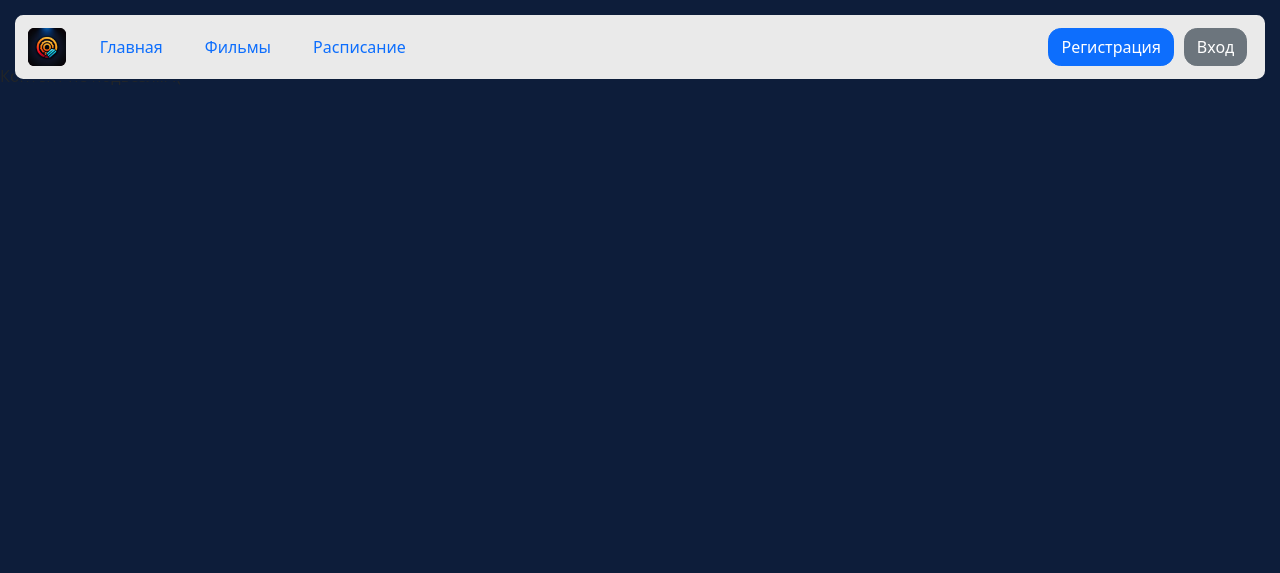
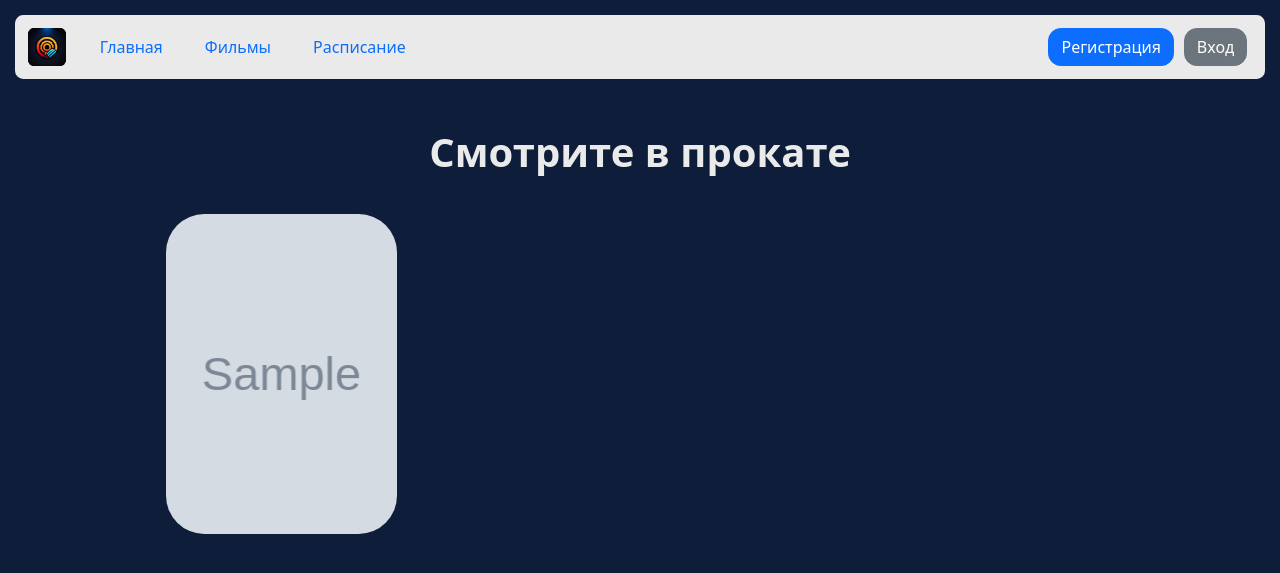
Before and after one commit to AndreiDuvakin/Django_CineSync, a Django app: template CineSync/templates/films/films_list.html in a window 1280 px wide. Shown: the top 573 px of the page. Run offline with Django 4.2, Linux system fonts and the light colour scheme; the template is opened without the code that fills it: most values are stand-ins (such as "Sample title", 1, 10 or a date in 2020); grey boxes marked "Sample" are stand-in pictures; some libraries are stand-ins or nearby versions.

Commit message:
сделал предварительную версию странички с фильмами

```diff
--- a/CineSync/films/views.py
+++ b/CineSync/films/views.py
@@ -5,7 +5,7 @@ from films.models import Film
 
 
 def films_list(request: HttpResponse) -> HttpResponse:
-    films = Film.objects.released()
+    films = Film.objects.will_be_shown()
     return render(
         request,
         'films/films_list.html',
--- /dev/null
+++ b/CineSync/static/css/films/films_list.css
@@ -0,0 +1,51 @@
+.film_preview_card {
+    width: 18vw;
+    height: 25vw;
+    margin: 1vw;
+    border-radius: 3vw;
+    display: flex;
+    align-items: flex-end;
+    justify-content: center;
+    background-size: cover;
+    background-position: center;
+    position: relative;
+}
+
+.film_preview_card_text_block {
+    position: absolute;
+    bottom: 0;
+    left: 0;
+    right: 0;
+    height: 40%;
+    background-color: rgba(13, 29, 58, 0.8);
+    padding: 1vw;
+    border-bottom-left-radius: 3vw;
+    border-bottom-right-radius: 3vw;
+    color: #eaeaea;
+    opacity: 0;
+    transition: opacity 0.5s ease;
+}
+
+.film_preview_card_text_block h3 {
+    margin-top: 0;
+    margin-bottom: 0.5vw;
+    font-size: 1.5vw;
+    font-weight: bold;
+}
+
+.film_preview_card_text_block p {
+    margin-top: 0;
+    margin-bottom: 0;
+    font-size: 1vw;
+}
+.films_list {
+    width: 84%;
+    margin-left: 12%;
+    margin-right: 12%;
+}
+.films_block {
+    margin-top: 5vw;
+}
+.film_preview_card:hover .film_preview_card_text_block {
+    opacity: 1;
+}
--- a/CineSync/static/css/home/homepage.css
+++ b/CineSync/static/css/home/homepage.css
@@ -7,3 +7,6 @@
     display: flex;
     justify-content: center;
 }
+.carousel_title {
+    margin-top: 5vw;
+}
--- a/CineSync/templates/films/films_list.html
+++ b/CineSync/templates/films/films_list.html
@@ -1 +1,23 @@
 {% extends "base.html" %}
+{% load static %}
+{% block title %}
+Фильмы
+{% endblock title %}
+{% block content %}
+<link href="{% static 'css/style.css' %}" rel="stylesheet">
+<link href="{% static 'css/films/films_list.css' %}" rel="stylesheet">
+<div class="films_block">
+    <h1 class="header_title carousel_title">Смотрите в прокате</h1>
+    <div class="films_list row row-cols-3">
+        {% for film in films %}
+        <a class="film_preview_card col" href="{% url 'films:film_details' film_id=film.id %}"
+             style="{% if film.image %}background-image: url('{{ film.image.url }}'){% else %}background-color: #eaeaea{% endif %};">
+            <div class="film_preview_card_text_block">
+                <h3>{{ film.name }}</h3>
+                <p>{{ film.description|truncatewords_html:10 }}</p>
+            </div>
+        </a>
+        {% endfor %}
+    </div>
+</div>
+{% endblock %}
--- a/CineSync/templates/users/profile.html
+++ b/CineSync/templates/users/profile.html
@@ -1,6 +1,6 @@
 {% extends "base.html" %}
 {% load static %}
-{% block title %}{{ user.username }}: изменить профиль{% endblock %}
+{% block title %}{{ user.username }}: Профиль{% endblock %}
 {% block content %}
 <link href="{% static 'css/users/profile.css' %}" rel="stylesheet">
 <div class="profile_block">
```
Also changed, not shown: CineSync/films/models.py (+11 -1 lines), CineSync/templates/home/homepage.html (+3 -4 lines).
